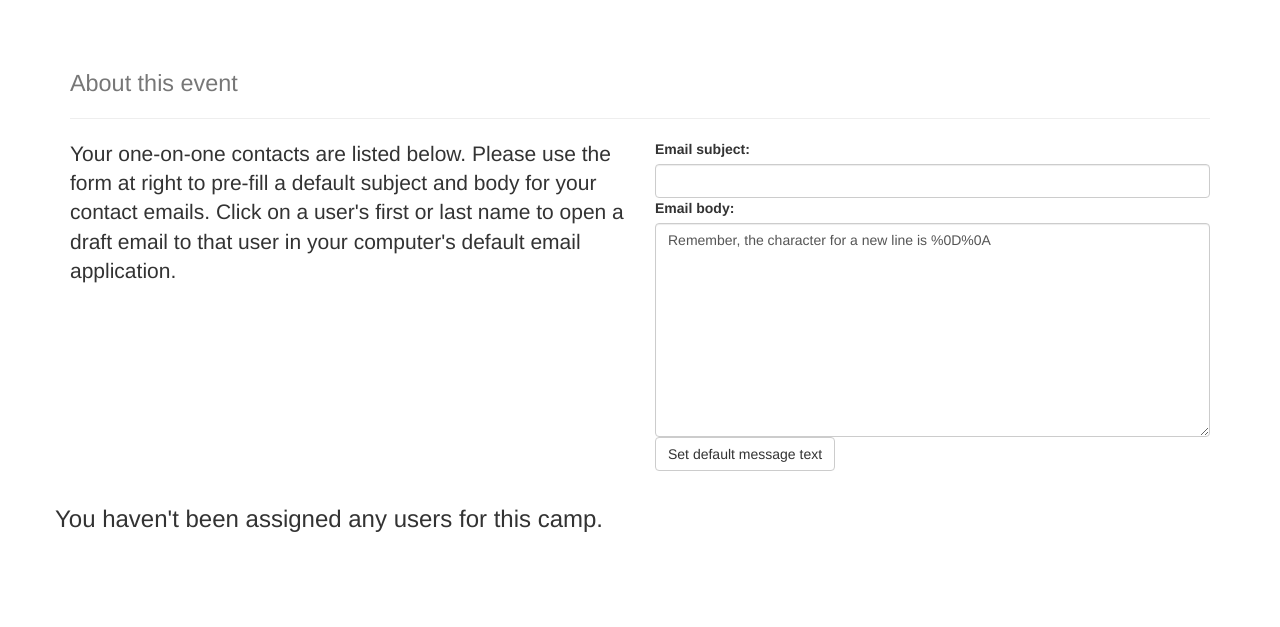
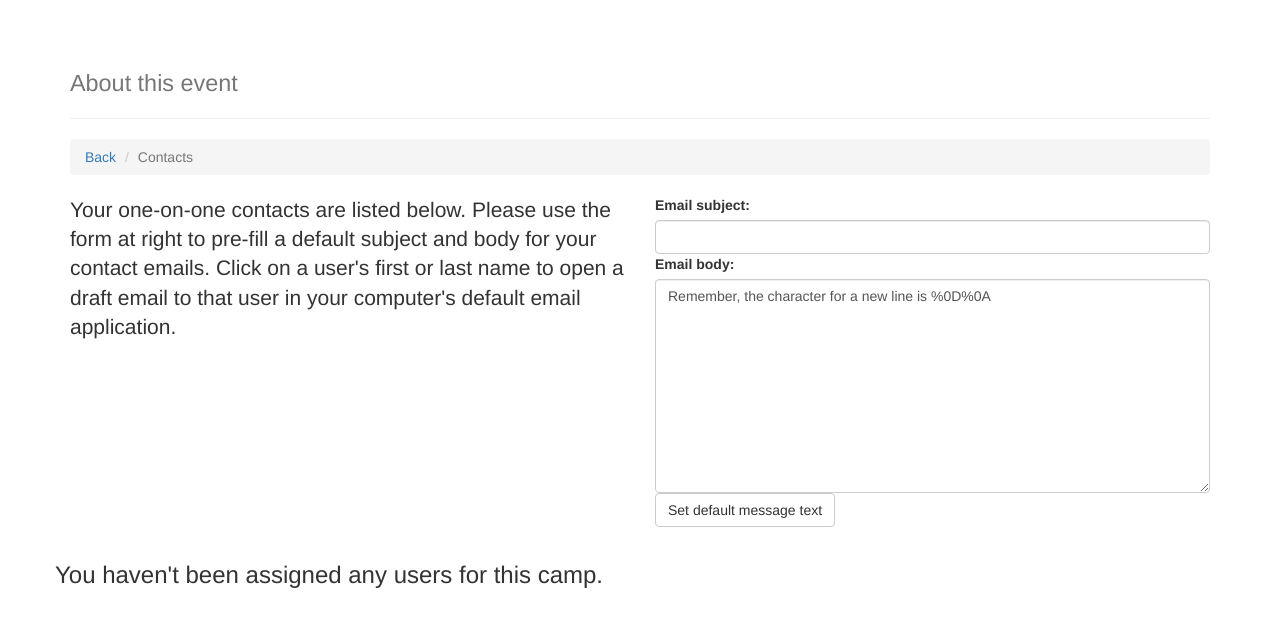
Before and after one commit to mthomps00/spark-imp, a Django app: template invites2/templates/reboot/1on1.html in a window 1280 px wide. Shown: the part 51-678 px from the top of the page. Run offline with Django 3.2, Linux system fonts and the light colour scheme; the template is opened without the code that fills it: values that come from a table or form of the project are taken from there, others are empty; some libraries are stand-ins or nearby versions.

Commit message:
Added breadcrumbs to camp sub-pages

```diff
--- a/invites2/templates/reboot/1on1.html
+++ b/invites2/templates/reboot/1on1.html
@@ -9,6 +9,14 @@
 
   {% block main %}
   <div class="container">
+    <div class="row">
+      <div class="col-lg-12">
+        <ol class="breadcrumb">
+          <li><a href="{% url 'camp' camptheme=camp.theme %}">Back</a></li>
+          <li class="active">Contacts</li>
+        </ol>
+      </div>
+    </div>
     <div class="row">
       <div class="col-lg-6">
         <p class="lead">Your one-on-one contacts are listed below. Please use the form at right to pre-fill a default subject and body for your contact emails. Click on a user's first or last name to open a draft email to that user in your computer's default email application.</p>
```
Also changed, not shown: invites2/templates/nod/invites.html (+9 -1 lines).
